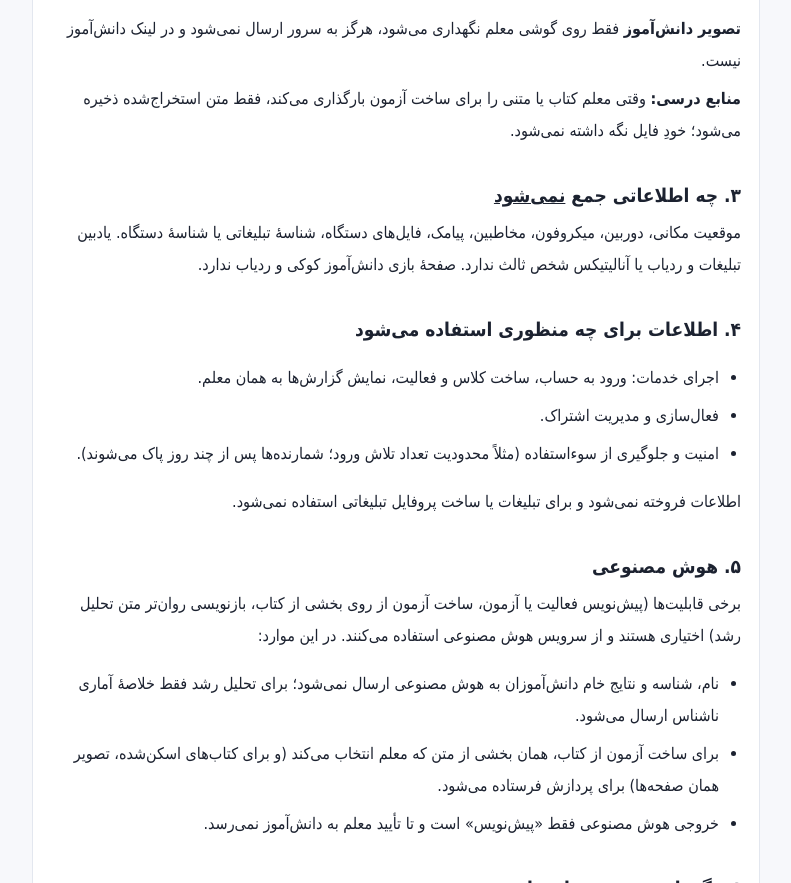
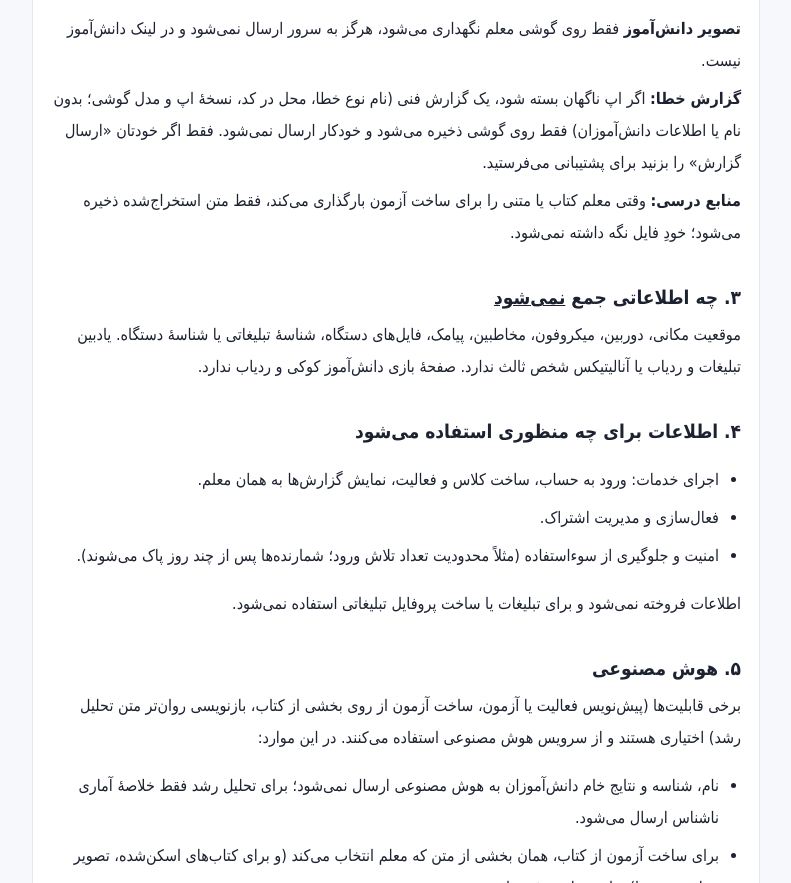
Before and after one commit to ghadirb/yadbin, a website: page student-web/public/privacy.html in a window 1280 px wide. Shown: the part 900-1783 px from the top of the page, without its empty margins (244-1035 px from the left). Drawn offline with Linux system fonts and the light colour scheme.

Commit message:
legal: mention the local-only crash report in the privacy policy

```diff
--- a/student-web/public/privacy.html
+++ b/student-web/public/privacy.html
@@ -32,6 +32,7 @@
       <li>نتایج بازی‌ها و آزمون‌ها: درست/غلط بودن پاسخ، زمان پاسخ، تعداد راهنمایی‌ها و نتیجهٔ نهایی؛ بدون نمرهٔ هوش و بدون برچسب تشخیصی.</li>
     </ul>
     <p><strong>تصویر دانش‌آموز</strong> فقط روی گوشی معلم نگهداری می‌شود، هرگز به سرور ارسال نمی‌شود و در لینک دانش‌آموز نیست.</p>
+    <p><strong>گزارش خطا:</strong> اگر اپ ناگهان بسته شود، یک گزارش فنی (نام نوع خطا، محل در کد، نسخهٔ اپ و مدل گوشی؛ بدون نام یا اطلاعات دانش‌آموزان) فقط روی گوشی ذخیره می‌شود و خودکار ارسال نمی‌شود. فقط اگر خودتان «ارسال گزارش» را بزنید برای پشتیبانی می‌فرستید.</p>
     <p><strong>منابع درسی:</strong> وقتی معلم کتاب یا متنی را برای ساخت آزمون بارگذاری می‌کند، فقط متن استخراج‌شده ذخیره می‌شود؛ خودِ فایل نگه داشته نمی‌شود.</p>
 
     <h2>۳. چه اطلاعاتی جمع <u>نمی‌شود</u></h2>
```
